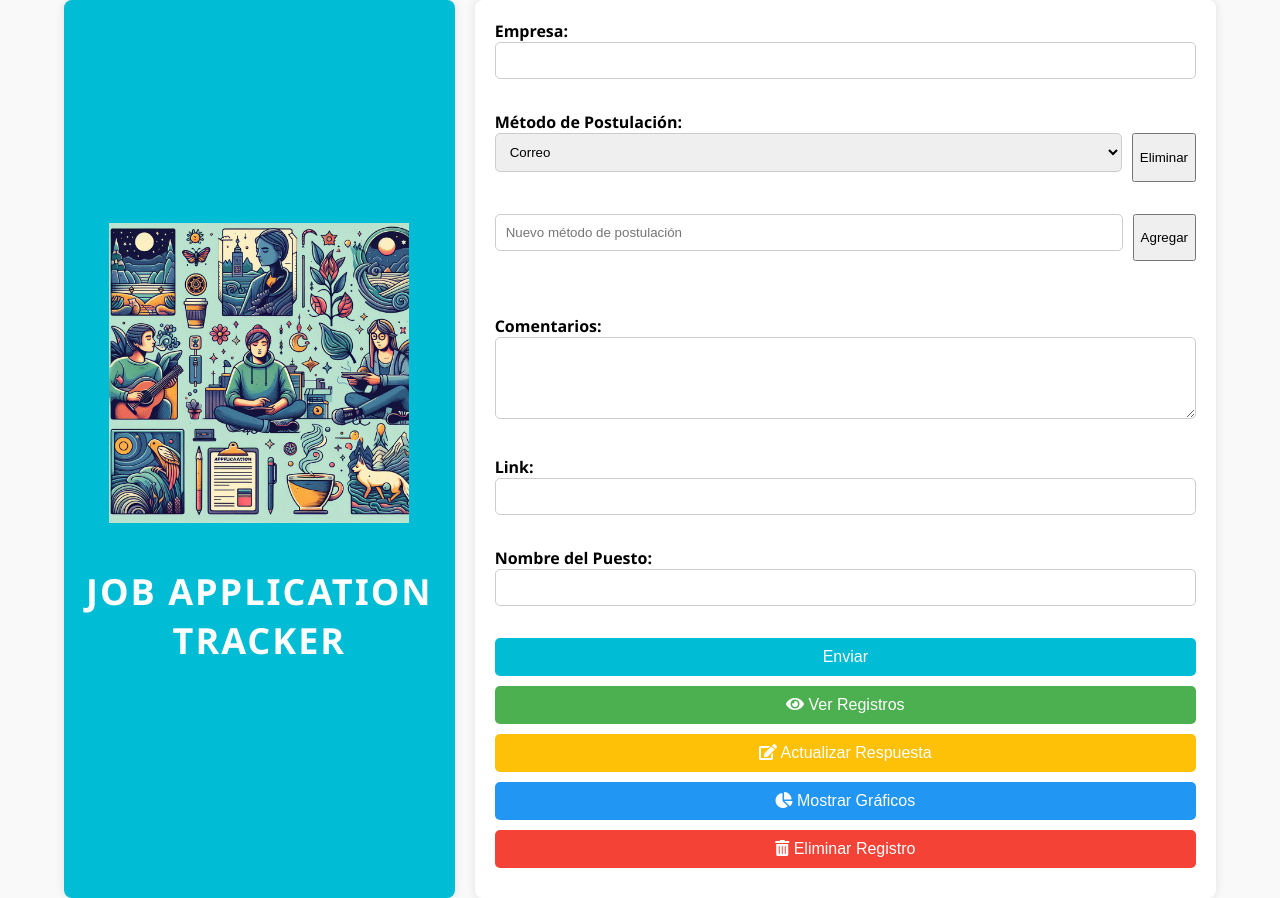
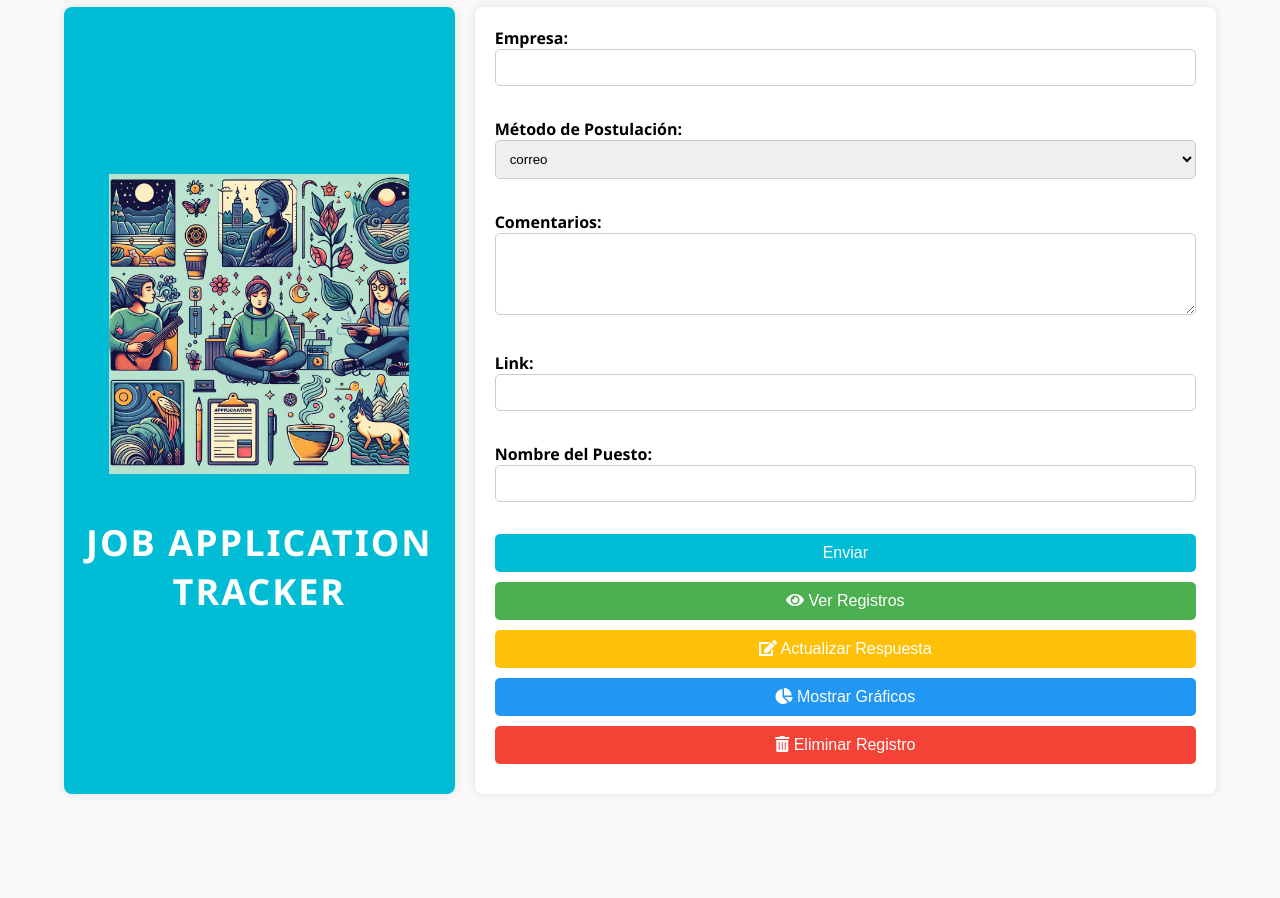
Before and after one commit to Mauro-coder555/job-application-tracker, a Flask app: page / in a window 1280 px wide. After the commit the page ends 794 px from the top, so only its background shows below. Run offline with Flask 3, Linux system fonts and the light colour scheme.

Commit message:
the logic for adding application methods is removed, instead the desired methods will be brought from the configuration file.

```diff
--- a/app.py
+++ b/app.py
@@ -39,13 +39,18 @@ with app.app_context():
 # Ruta principal para mostrar el formulario
 @app.route('/')
 def index():
-    return render_template('index.html')
+    with open('config/metodos_postulacion.txt', 'r', encoding='utf-8') as file:
+        metodos_postulacion = [line.strip().lower().replace(' ', '_').replace('á', 'a').replace('é', 'e').replace('í', 'i').replace('ó', 'o').replace('ú', 'u') for line in file.readlines()]
+
+    return render_template('index.html', metodos_postulacion=metodos_postulacion)
 
 # Ruta para manejar el envío del formulario
 @app.route('/submit', methods=['POST'])
 def submit():
+    data = request.form.to_dict()
+    app.logger.debug(f'Received data: {data}')
     empresa = request.form['empresa']
-    metodo_postulacion = request.form['metodo_postulacion']
+    metodo_postulacion = request.form.get('metodo_postulacion')
     comentarios = request.form.get('comentarios')
     link = request.form.get('link')
     nombre_puesto = request.form['nombre_puesto']
@@ -162,4 +167,5 @@ def delete_confirm():
 
 # Iniciar la aplicación Flask
 if __name__ == '__main__':
+    app.debug = True
     app.run(host='0.0.0.0', port=5000)
--- a/charts.py
+++ b/charts.py
@@ -80,7 +80,6 @@ def generate_charts(JobApplication):
     axs[1, 1].legend([bars1, bars2], ['SI RESPONDIÓ', 'NO RESPONDIÓ'])
 
     # Ajuste del diseño y exportación de la imagen
-    plt.tight_layout()
     plt.subplots_adjust(left=0.05, right=0.95, top=0.95, bottom=0.05)
     canvas = FigureCanvas(fig)
     output = io.BytesIO()
--- /dev/null
+++ b/config/metodos_postulacion.txt
@@ -0,0 +1,6 @@
+Correo
+Mensaje en LinkedIn
+Página web
+Postulación en LinkedIn
+Portal de empleo
+Publicación en LinkedIn
--- a/templates/index.html
+++ b/templates/index.html
@@ -1,5 +1,5 @@
 <!DOCTYPE html>
-<html lang="en">
+<html lang="es">
 <head>
     <meta charset="UTF-8">
     <meta name="viewport" content="width=device-width, initial-scale=1.0">
@@ -38,7 +38,7 @@
         }
 
         .logo {
-            max-width: 200%;
+            max-width: 100%;
             max-height: 300px;
             margin-bottom: 20px;
         }
@@ -65,7 +65,8 @@
 
         input[type="text"],
         select,
-        textarea {
+        textarea,
+        input[type="url"] {
             width: 100%;
             padding: 10px;
             margin-bottom: 10px;
@@ -143,115 +144,36 @@
             <img src="{{ url_for('static', filename='logo.png') }}" alt="Logo" class="logo">
             <h1 class="title">Job Application Tracker</h1>
         </div>
-        <form action="/submit" method="post" onsubmit="standardizeMethod()">
+        <form action="/submit" method="post">
             <label for="empresa">Empresa:</label><br>
             <input type="text" id="empresa" name="empresa" required><br><br>
 
             <label for="metodo_postulacion">Método de Postulación:</label><br>
-            <div class="method-buttons">
-                <select id="metodo_postulacion" name="metodo_postulacion" required>
-                    <!-- Opciones se llenarán dinámicamente -->
-                </select>
-                <button type="button" onclick="removeSelectedMethod()">Eliminar</button>
-            </div><br>
+            <select id="metodo_postulacion" name="metodo_postulacion" required>
+                {% for metodo in metodos_postulacion %}
+                <option value="{{ metodo }}">{{ metodo }}</option>
+                {% endfor %}
+            </select><br><br>
 
-            <div class="method-buttons">
-                <input type="text" id="new_method" placeholder="Nuevo método de postulación">
-                <button type="button" onclick="addMethod()">Agregar</button>
-            </div><br><br>
 
             <label for="comentarios">Comentarios:</label><br>
             <textarea id="comentarios" name="comentarios" rows="4" cols="50"></textarea><br><br>
 
             <label for="link">Link:</label><br>
-            <input type="text" id="link" name="link"><br><br>
+            <input type="url" id="link" name="link"><br><br>
 
             <label for="nombre_puesto">Nombre del Puesto:</label><br>
             <input type="text" id="nombre_puesto" name="nombre_puesto" required><br><br>
 
             <input type="submit" value="Enviar">
 
-            <button type="button" onclick="window.open('http://localhost:5000/view_records', '_blank')" class="button view-records-button"><i class="fas fa-eye"></i> Ver Registros</button>
-            <button type="button" onclick="window.open('http://localhost:5000/update_response', '_blank')" class="button update-response-button"><i class="fas fa-edit"></i> Actualizar Respuesta</button>
-            <button type="button" onclick="window.open('http://localhost:5000/show_charts', '_blank')" class="button show-charts-button"><i class="fas fa-chart-pie"></i> Mostrar Gráficos</button>
-            <button type="button" onclick="window.open('http://localhost:5000/delete', '_blank')" class="button delete-button"><i class="fas fa-trash-alt"></i> Eliminar Registro</button>
+            <button type="button" onclick="window.open('/view_records', '_blank')" class="button view-records-button"><i class="fas fa-eye"></i> Ver Registros</button>
+            <button type="button" onclick="window.open('/update_response', '_blank')" class="button update-response-button"><i class="fas fa-edit"></i> Actualizar Respuesta</button>
+            <button type="button" onclick="window.open('/show_charts', '_blank')" class="button show-charts-button"><i class="fas fa-chart-pie"></i> Mostrar Gráficos</button>
+            <button type="button" onclick="window.open('/delete', '_blank')" class="button delete-button"><i class="fas fa-trash-alt"></i> Eliminar Registro</button>
 
         </form>
     </div>
 
-    <script>
-        const defaultMethods = [
-            "Correo",
-            "Mensaje en LinkedIn",
-            "Página web",
-            "Postulación en LinkedIn",
-            "Portal de empleo",
-            "Publicación en LinkedIn"
-        ];
-
-        document.addEventListener('DOMContentLoaded', (event) => {
-            loadMethods();
-        });
-
-        function loadMethods() {
-            const select = document.getElementById('metodo_postulacion');
-            select.innerHTML = ''; // Limpiar opciones existentes
-
-            // Obtener métodos almacenados
-            let storedMethods = JSON.parse(localStorage.getItem('methods')) || [];
-            if (storedMethods.length === 0) {
-                storedMethods = defaultMethods;
-                localStorage.setItem('methods', JSON.stringify(storedMethods));
-            }
-
-            // Cargar métodos en el select
-            storedMethods.forEach(method => {
-                let option = document.createElement('option');
-                option.value = method;
-                option.textContent = method;
-                select.appendChild(option);
-            });
-        }
-
-        function addMethod() {
-            const newMethod = document.getElementById('new_method').value.trim();
-            if (newMethod === '') {
-                alert('Por favor ingrese un método de postulación válido.');
-                return;
-            }
-
-            let methods = JSON.parse(localStorage.getItem('methods')) || [];
-            if (!methods.includes(newMethod)) {
-                methods.push(newMethod);
-                localStorage.setItem('methods', JSON.stringify(methods));
-                loadMethods();
-            } else {
-                alert('El método de postulación ya existe.');
-            }
-
-            document.getElementById('new_method').value = ''; // Limpiar campo de texto
-        }
-
-        function removeSelectedMethod() {
-            const select = document.getElementById('metodo_postulacion');
-            const selectedValue = select.value;
-
-            // Eliminar del almacenamiento
-            let methods = JSON.parse(localStorage.getItem('methods')) || [];
-            methods = methods.filter(m => m !== selectedValue);
-
-            localStorage.setItem('methods', JSON.stringify(methods));
-            loadMethods();
-        }
-
-        function standardizeMethod() {
-            const select = document.getElementById('metodo_postulacion');
-            select.value = normalizeString(select.value);
-        }
-
-        function normalizeString(str) {
-            return str.toLowerCase().normalize('NFD').replace(/[\u0300-\u036f]/g, '').replace(/\s+/g, '_');
-        }
-    </script>
 </body>
 </html>
```
Also changed, not shown: db/applications.db.
